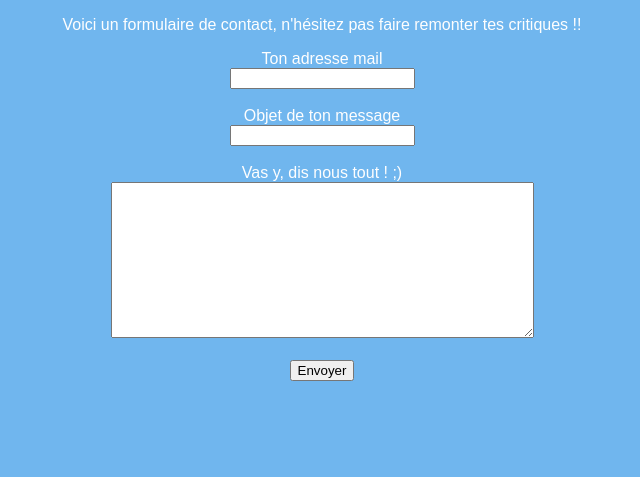
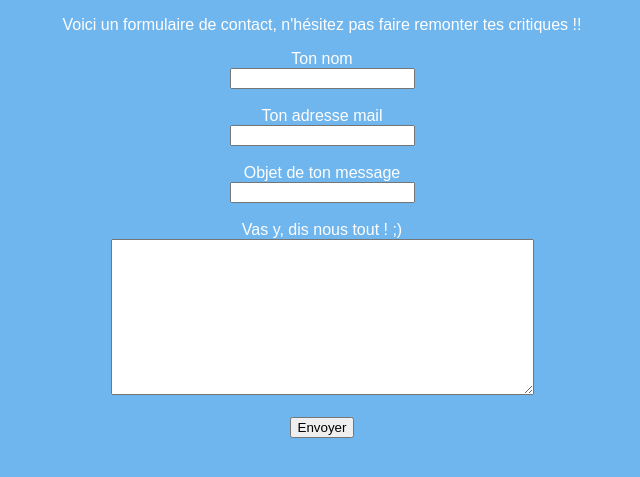
Before and after one commit to vianmora/Projet_ecrans, a Node server app: page /contact in a window 1280 px wide. Shown: the part 174-651 px from the top of the page, without its empty margins (318-958 px from the left). Run offline with Node 20, Linux system fonts and the light colour scheme.

Commit message:
amélioration des pages html

```diff
--- a/Serveur_Express.js
+++ b/Serveur_Express.js
@@ -46,6 +46,7 @@ app.get('/profil/:city', function(req, res){
   res.render('Profil', {city : req.params.city, données : données});
 });
 
+/* ajout d'une condition 404 avec un middleware*/
 app.use(function (req, res, next) {
       res.status(404).render('404');
 })
--- a/views/404.ejs
+++ b/views/404.ejs
@@ -7,7 +7,7 @@
 
 		<header>
 		  <h1>Projet Ecran</h1>
-			<h2>Page d'accueil</h2>
+			<h2>Page d'erreur</h2>
 		</header>
 
 		<% include partials/Navigation.ejs %>
--- a/views/Contact-success.ejs
+++ b/views/Contact-success.ejs
@@ -13,7 +13,8 @@
 
 		<section>
 			<p>
-				Merci beaucoup pour ton message, nous reviendrons vers toi dès que possible !!
+				Merci beaucoup <%= post.name %> pour ton message, nous reviendrons vers toi dès que possible !!<br />
+				nous te recontacterons alors à l'adresse : <%= post.mail%>
 			</p>
 		</section>
 
--- a/views/Contact.ejs
+++ b/views/Contact.ejs
@@ -19,6 +19,9 @@
 
 		<form methode ="post" action = "/Contact-success">
 			<p>
+				<label for = 'name'>Ton nom<br /></label>
+				<input type = 'name' name ='name'/> <br /><br />
+
 				<label for = 'mail'>Ton adresse mail<br /></label>
 				<input type = 'email' name ='mail'/> <br /><br />
 
```
